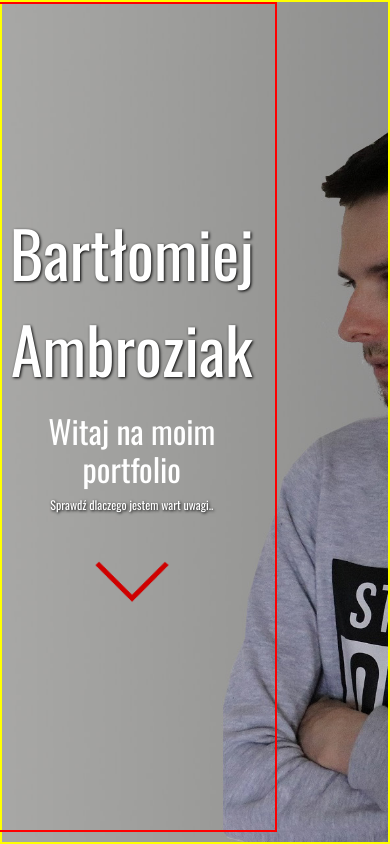
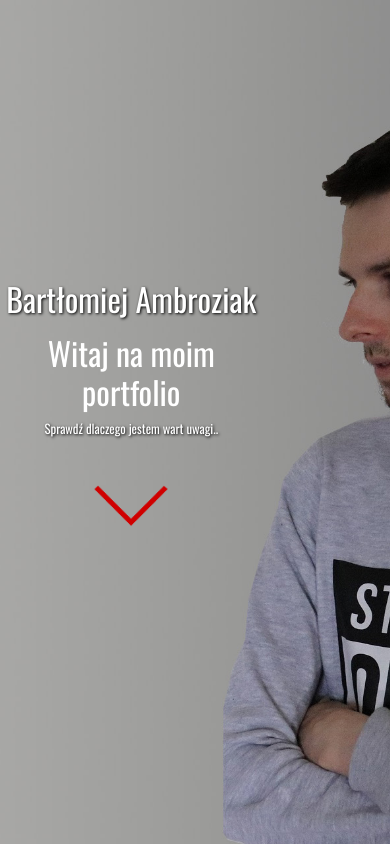
Before and after one commit to BartBros/Portfolio, a plain HTML site: page index.html in a window 390 px wide. Drawn offline with nearby package versions, Linux system fonts and the light colour scheme.

Commit message:
mobile correct

```diff
--- a/css/style.css
+++ b/css/style.css
@@ -107,32 +107,27 @@ body {
 
 @media (max-width: 575px) {
 
-    .lead {
-        font-size: 0.75rem;
+    .card-title {
+        font-size: 1rem;
+    }
+
+
+    .lead, .card-text {
+        font-size: 0.8rem;
         font-weight: 300;
       }
 
-      .display-1 {
+      #myName,
+      .display-1,
+      .display-2,
+      .display-3,
+      .display-4 {
         font-size: 2rem;
         font-weight: 300;
         line-height: 1.2;
       }
 
-      .display-2 {
-        font-size: 2rem;
-        font-weight: 300;
-        line-height: 1.2;
-      }
-
-      .display-3 {
-        font-size: 2rem;
-        font-weight: 300;
-        line-height: 1.2;
-      }
-
-      .display-4 {
-        font-size: 2rem;
-        font-weight: 300;
-        line-height: 1.2;
+      .card-body {
+          overflow: scroll;
       }
 }
--- a/index.html
+++ b/index.html
@@ -18,8 +18,8 @@
   </head>
   <body>
     <div id="fullpage">
-      <div class="section d-flex align" id="section1" style="border: 2px solid yellow;"> <!-- Section1 fullpage -->
-          <div class="row align-items-center w-75" style="border: 2px solid red;">
+      <div class="section d-flex align" id="section1"> <!-- Section1 fullpage -->
+          <div class="row align-items-center w-75">
             <div class="col text-center text-white">
               <p id="myName" class="text-shadow">Bartłomiej Ambroziak</p>
               <h1 class="display-2">Witaj na moim portfolio</h1>
@@ -56,9 +56,9 @@
 
           <div class="row align-content-center justify-content-center h-100">
 
-            <div class="col-12 p-5">
+            <div class="col-12">
 
-              <h2 class="text-white text-shadow pt-5 display-1">Co potrafię?</h2>
+              <h2 class="text-white text-shadow display-1 p-5">Co potrafię?</h2>
             </div>
             <div class="col-6 col-sm-4">
               <div class="card mb-3">
```
